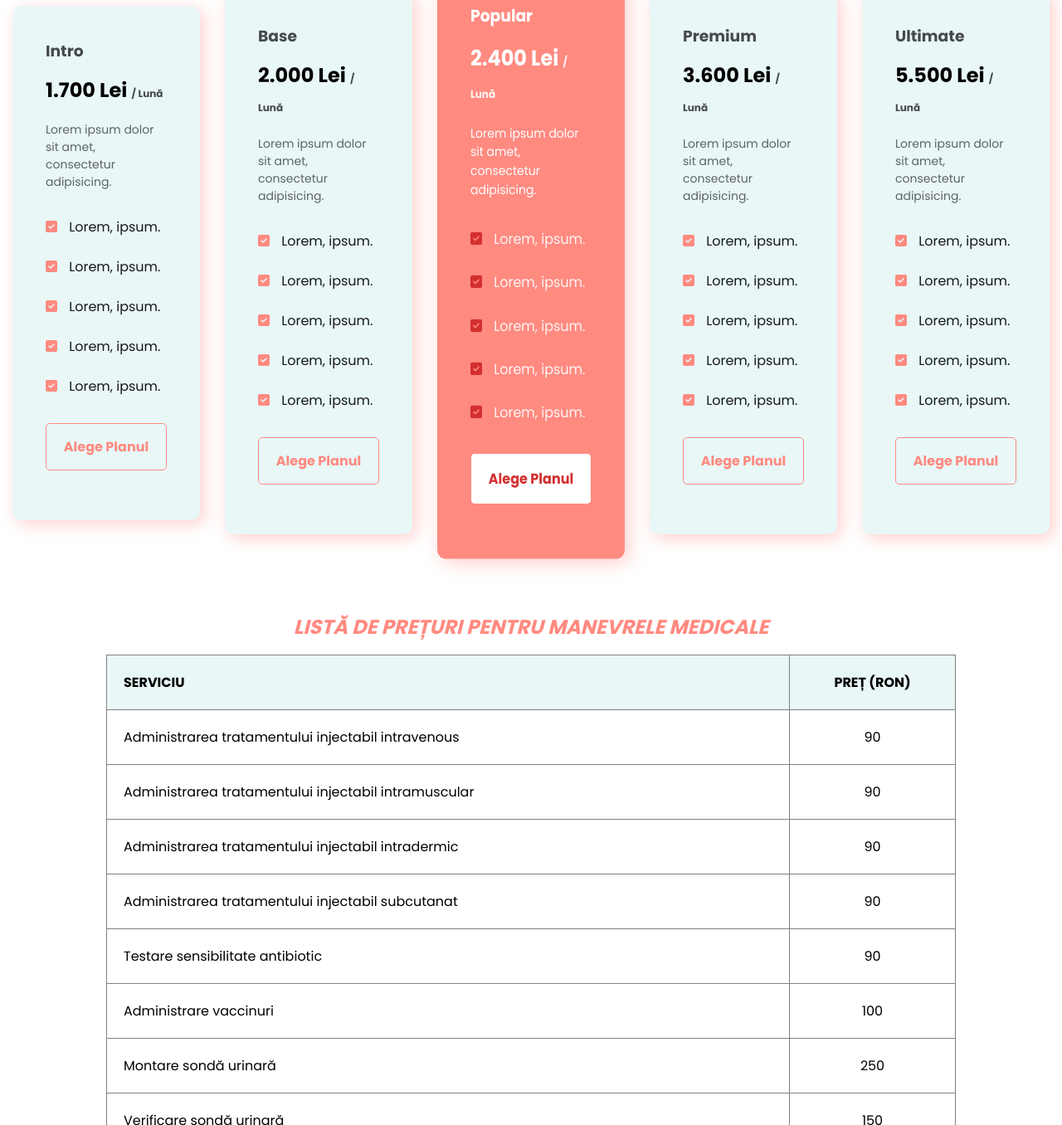
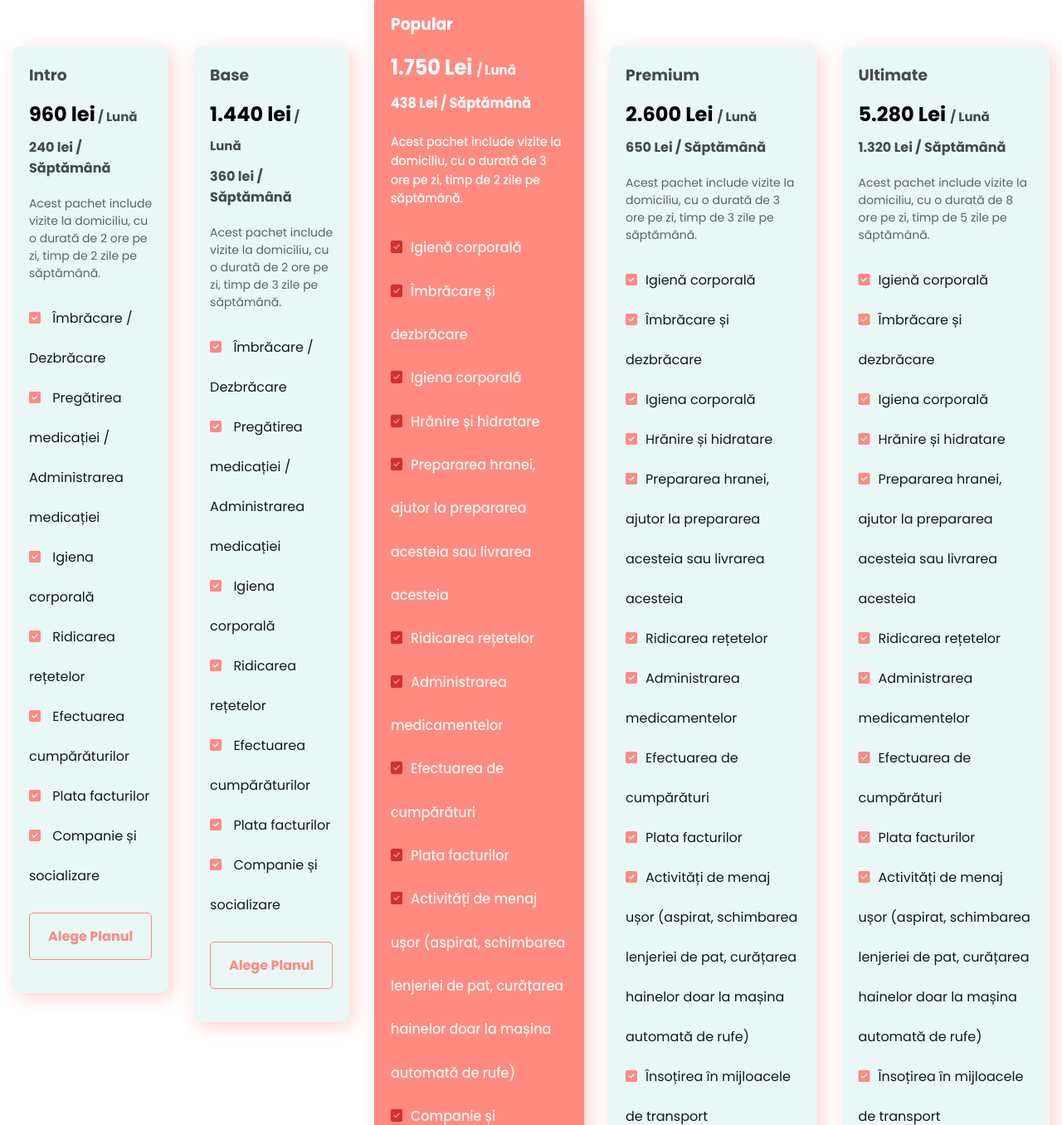
Before and after one commit to DDavidescu/MedicalAs-2.0, a plain HTML site: page preturi.html in a window 1280 px wide. Shown: the part 285-1641 px from the top of the page at 83% size. Drawn offline with nearby package versions, Linux system fonts and the light colour scheme.

Commit message:
Updated pricing section

```diff
--- a/preturi.html
+++ b/preturi.html
@@ -47,14 +47,14 @@
 
 .pricing-section h1{
     text-align: center;
-    padding: 1rem 1rem 3rem 1rem;
+    padding: 1rem 1rem 5rem 1rem;
     color: var(--primary-color);
 }
 
 .wrapper{
     display: flex;
-    justify-content: center;
-    align-items: center;
+    justify-content: flex-start;
+    align-items: flex-start;
     color: rgba(0,0,0,0.7);
 }
 
@@ -62,7 +62,7 @@
     font-family: "Poppins", sans-serif;
     max-width: 300px;
     background-color: var(--primary-color-light);
-    padding: 40px;
+    padding: 20px;
     margin: 30px 15px;
     border-radius: 10px;
     box-shadow: 5px 5px 20px rgba(255, 138, 128, 0.4),
@@ -73,6 +73,7 @@
 .wrapper .card.active{
     background-color: var(--primary-color);
     transform: scale(1, 1.09);
+    font-weight: 500;
 }
 
 .wrapper .card h3{
@@ -96,8 +97,12 @@
 
 
 .wrapper .card h5 span{
-    font-size: 12px;
+    font-size: 15px;
     color: rgba(0,0,0,0.7);
+}
+
+.wrapper .card h6 {
+    font-size: 16px;
 }
 
 /* For Active Card */
@@ -289,83 +294,114 @@ th {
     </nav>
 
     <section class="pricing-section">
-    <h1>Fiecare pachet poate fi personalizat in funcție de nevoile pacientului!</h1>
+    <h1>Vă propunem câteva pachete de îngrijire la domiciliu, care pot fi personalizate în funcție de nevoile fiecărui pacient!</h1>
         <div class="pricing-container">
             <div class="wrapper">
                 <div class="card">
                     <h3>Intro</h3>
-                    <h5>1.700 Lei <span>/ Lună</span></h5>
-                    <p>Lorem ipsum dolor sit amet, consectetur adipisicing.</p>
+                    <h5>960 lei<span> / Lună</span></h5>
+                    <h6>240 lei<span> / Săptămână</span></h6>
+                    <p>Acest pachet include vizite la domiciliu, cu o durată de 2 ore pe zi, timp de 2 zile pe săptămână.</p>
                     <ul>
-                        <li><i class="fa-solid fa-square-check"></i> Lorem, ipsum. </li>
-                        <li><i class="fa-solid fa-square-check"></i> Lorem, ipsum. </li>
-                        <li><i class="fa-solid fa-square-check"></i> Lorem, ipsum. </li>
-                        <li><i class="fa-solid fa-square-check"></i> Lorem, ipsum. </li>
-                        <li><i class="fa-solid fa-square-check"></i> Lorem, ipsum. </li>
+                        <li><i class="fa-solid fa-square-check"></i> Îmbrăcare / Dezbrăcare </li>
+                        <li><i class="fa-solid fa-square-check"></i> Pregătirea medicației / Administrarea medicației </li>
+                        <li><i class="fa-solid fa-square-check"></i> Igiena corporală </li>
+                        <li><i class="fa-solid fa-square-check"></i> Ridicarea rețetelor </li>
+                        <li><i class="fa-solid fa-square-check"></i> Efectuarea cumpărăturilor </li>
+                        <li><i class="fa-solid fa-square-check"></i> Plata facturilor </li>
+                        <li><i class="fa-solid fa-square-check"></i> Companie și socializare</li>
                     </ul>
-                    <a href="">Alege Planul</a>
+                    <a href="contact.html">Alege Planul</a>
 
                 </div>
 
                 <div class="card">
                     <h3>Base</h3>
-                    <h5>2.000 Lei <span>/ Lună</span></h5>
-                    <p>Lorem ipsum dolor sit amet, consectetur adipisicing.</p>
+                    <h5>1.440 lei<span> / Lună</span></h5>
+                    <h6>360 lei<span> / Săptămână</span></h6>
+                    <p>Acest pachet include vizite la domiciliu, cu o durată de 2 ore pe zi, timp de 3 zile pe săptămână.</p>
                     <ul>
-                        <li><i class="fa-solid fa-square-check"></i> Lorem, ipsum. </li>
-                        <li><i class="fa-solid fa-square-check"></i> Lorem, ipsum. </li>
-                        <li><i class="fa-solid fa-square-check"></i> Lorem, ipsum. </li>
-                        <li><i class="fa-solid fa-square-check"></i> Lorem, ipsum. </li>
-                        <li><i class="fa-solid fa-square-check"></i> Lorem, ipsum. </li>
+                        <li><i class="fa-solid fa-square-check"></i> Îmbrăcare / Dezbrăcare </li>
+                        <li><i class="fa-solid fa-square-check"></i> Pregătirea medicației / Administrarea medicației </li>
+                        <li><i class="fa-solid fa-square-check"></i> Igiena corporală </li>
+                        <li><i class="fa-solid fa-square-check"></i> Ridicarea rețetelor </li>
+                        <li><i class="fa-solid fa-square-check"></i> Efectuarea cumpărăturilor </li>
+                        <li><i class="fa-solid fa-square-check"></i> Plata facturilor </li>
+                        <li><i class="fa-solid fa-square-check"></i> Companie și socializare </li>
                     </ul>
-                    <a href="">Alege Planul</a>
+                    <a href="contact.html">Alege Planul</a>
 
                 </div>
 
 
                 <div class="card active">
                     <h3>Popular</h3>
-                    <h5>2.400 Lei <span>/ Lună</span></h5>
-                    <p>Lorem ipsum dolor sit amet, consectetur adipisicing.</p>
+                    <h5>1.750 Lei <span>/ Lună</span></h5>
+                    <h6>438 Lei <span>/ Săptămână</span></h6>
+                    <p>Acest pachet include vizite la domiciliu, cu o durată de 3 ore pe zi, timp de 2 zile pe săptămână.</p>
                     <ul>
-                        <li><i class="fa-solid fa-square-check"></i> Lorem, ipsum. </li>
-                        <li><i class="fa-solid fa-square-check"></i> Lorem, ipsum. </li>
-                        <li><i class="fa-solid fa-square-check"></i> Lorem, ipsum. </li>
-                        <li><i class="fa-solid fa-square-check"></i> Lorem, ipsum. </li>
-                        <li><i class="fa-solid fa-square-check"></i> Lorem, ipsum. </li>
+                        <li><i class="fa-solid fa-square-check"></i>Igienă corporală</li>
+                        <li><i class="fa-solid fa-square-check"></i>Îmbrăcare și dezbrăcare</li>
+                        <li><i class="fa-solid fa-square-check"></i>Igiena corporală</li>
+                        <li><i class="fa-solid fa-square-check"></i>Hrănire și hidratare</li>
+                        <li><i class="fa-solid fa-square-check"></i>Prepararea hranei, ajutor la prepararea acesteia sau livrarea acesteia</li>
+                        <li><i class="fa-solid fa-square-check"></i>Ridicarea rețetelor</li>
+                        <li><i class="fa-solid fa-square-check"></i>Administrarea medicamentelor</li>
+                        <li><i class="fa-solid fa-square-check"></i>Efectuarea de cumpărături</li>
+                        <li><i class="fa-solid fa-square-check"></i>Plata facturilor</li>
+                        <li><i class="fa-solid fa-square-check"></i>Activități de menaj ușor (aspirat, schimbarea lenjeriei de pat, curățarea hainelor doar la mașina automată de rufe)</li>
+                        <li><i class="fa-solid fa-square-check"></i>Companie și socializare</li>
                     </ul>
-                    <a href="">Alege Planul</a>
+                    <a href="contact.html">Alege Planul</a>
 
                 </div>
 
 
                 <div class="card">
                     <h3>Premium</h3>
-                    <h5>3.600 Lei <span>/ Lună</span></h5>
-                    <p>Lorem ipsum dolor sit amet, consectetur adipisicing.</p>
+                    <h5>2.600 Lei <span>/ Lună</span></h5>
+                    <h6>650 Lei <span>/ Săptămână</span></h6>
+                    <p>Acest pachet include vizite la domiciliu, cu o durată de 3 ore pe zi, timp de 3 zile pe săptămână.</p>
                     <ul>
-                        <li><i class="fa-solid fa-square-check"></i> Lorem, ipsum. </li>
-                        <li><i class="fa-solid fa-square-check"></i> Lorem, ipsum. </li>
-                        <li><i class="fa-solid fa-square-check"></i> Lorem, ipsum. </li>
-                        <li><i class="fa-solid fa-square-check"></i> Lorem, ipsum. </li>
-                        <li><i class="fa-solid fa-square-check"></i> Lorem, ipsum. </li>
+                        <li><i class="fa-solid fa-square-check"></i>Igienă corporală</li>
+                        <li><i class="fa-solid fa-square-check"></i>Îmbrăcare și dezbrăcare</li>
+                        <li><i class="fa-solid fa-square-check"></i>Igiena corporală</li>
+                        <li><i class="fa-solid fa-square-check"></i>Hrănire și hidratare</li>
+                        <li><i class="fa-solid fa-square-check"></i>Prepararea hranei, ajutor la prepararea acesteia sau livrarea acesteia</li>
+                        <li><i class="fa-solid fa-square-check"></i>Ridicarea rețetelor</li>
+                        <li><i class="fa-solid fa-square-check"></i>Administrarea medicamentelor</li>
+                        <li><i class="fa-solid fa-square-check"></i>Efectuarea de cumpărături</li>
+                        <li><i class="fa-solid fa-square-check"></i>Plata facturilor</li>
+                        <li><i class="fa-solid fa-square-check"></i>Activități de menaj ușor (aspirat, schimbarea lenjeriei de pat, curățarea hainelor doar la mașina automată de rufe)</li>
+                        <li><i class="fa-solid fa-square-check"></i>Însoțirea în mijloacele de transport</li>
+                        <li><i class="fa-solid fa-square-check"></i>Facilitarea deplasării în exterior</li>
+                        <li><i class="fa-solid fa-square-check"></i>Companie și socializare</li>
                     </ul>
-                    <a href="">Alege Planul</a>
+                    <a href="contact.html">Alege Planul</a>
 
                 </div>
 
                 <div class="card">
                     <h3>Ultimate</h3>
-                    <h5>5.500 Lei <span>/ Lună</span></h5>
-                    <p>Lorem ipsum dolor sit amet, consectetur adipisicing.</p>
+                    <h5>5.280 Lei <span>/ Lună</span></h5>
+                    <h6>1.320 Lei <span>/ Săptămână</span></h6>
+                    <p>Acest pachet include vizite la domiciliu, cu o durată de 8 ore pe zi, timp de 5 zile pe săptămână.</p>
                     <ul>
-                        <li><i class="fa-solid fa-square-check"></i> Lorem, ipsum. </li>
-                        <li><i class="fa-solid fa-square-check"></i> Lorem, ipsum. </li>
-                        <li><i class="fa-solid fa-square-check"></i> Lorem, ipsum. </li>
-                        <li><i class="fa-solid fa-square-check"></i> Lorem, ipsum. </li>
-                        <li><i class="fa-solid fa-square-check"></i> Lorem, ipsum. </li>
+                        <li><i class="fa-solid fa-square-check"></i>Igienă corporală</li>
+                        <li><i class="fa-solid fa-square-check"></i>Îmbrăcare și dezbrăcare</li>
+                        <li><i class="fa-solid fa-square-check"></i>Igiena corporală</li>
+                        <li><i class="fa-solid fa-square-check"></i>Hrănire și hidratare</li>
+                        <li><i class="fa-solid fa-square-check"></i>Prepararea hranei, ajutor la prepararea acesteia sau livrarea acesteia</li>
+                        <li><i class="fa-solid fa-square-check"></i>Ridicarea rețetelor</li>
+                        <li><i class="fa-solid fa-square-check"></i>Administrarea medicamentelor</li>
+                        <li><i class="fa-solid fa-square-check"></i>Efectuarea de cumpărături</li>
+                        <li><i class="fa-solid fa-square-check"></i>Plata facturilor</li>
+                        <li><i class="fa-solid fa-square-check"></i>Activități de menaj ușor (aspirat, schimbarea lenjeriei de pat, curățarea hainelor doar la mașina automată de rufe)</li>
+                        <li><i class="fa-solid fa-square-check"></i>Însoțirea în mijloacele de transport</li>
+                        <li><i class="fa-solid fa-square-check"></i>Facilitarea deplasării în exterior</li>
+                        <li><i class="fa-solid fa-square-check"></i>Companie și socializare</li>
                     </ul>
-                    <a href="">Alege Planul</a>
+                    <a href="contact.html">Alege Planul</a>
 
                 </div>
             </div>
```
Also changed, not shown: index.html (+2 -1 lines), 2 other files.
